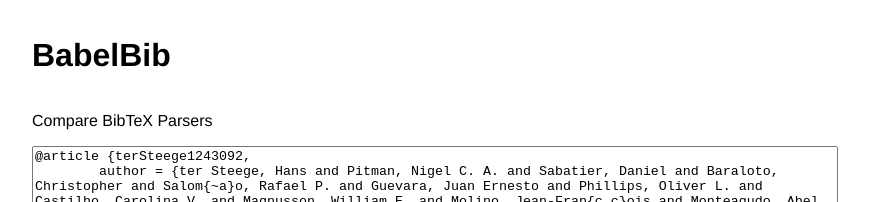
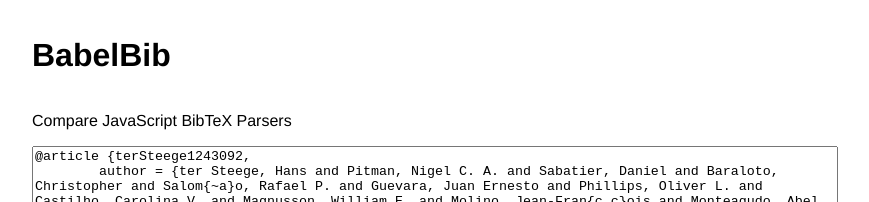
Before and after one commit to hubgit/citation-parsers, a React app: page / in a window 1280 px wide. Shown: the top 202 px of the page, without its empty margins (208-1077 px from the left). Built offline with nearby package versions, Linux system fonts and the light colour scheme.

Commit message:
Update App.tsx

```diff
--- a/src/App.tsx
+++ b/src/App.tsx
@@ -37,7 +37,7 @@
     <div className={'container'}>
       <h1>BabelBib</h1>
 
-      <p>Compare BibTeX Parsers</p>
+      <p>Compare JavaScript BibTeX Parsers</p>
 
       <form onSubmit={handleSubmit}>
         <textarea
```
